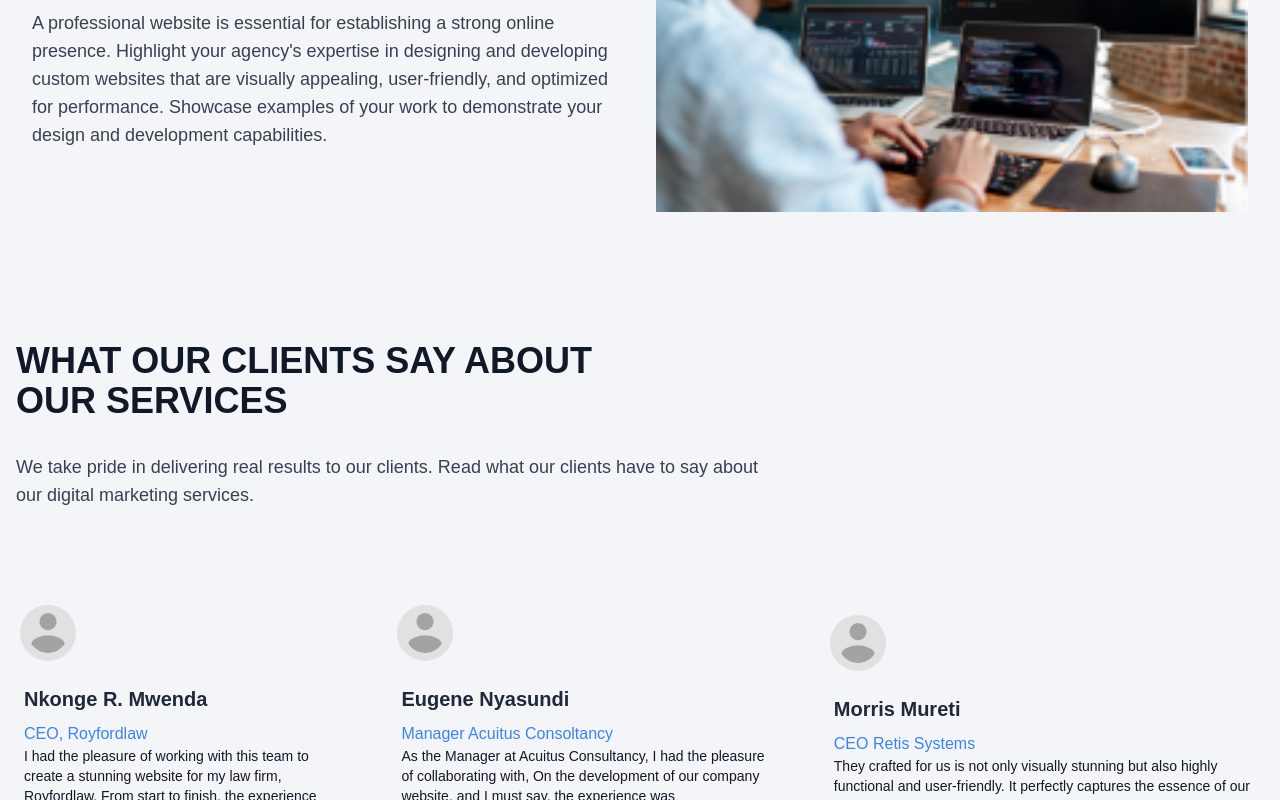
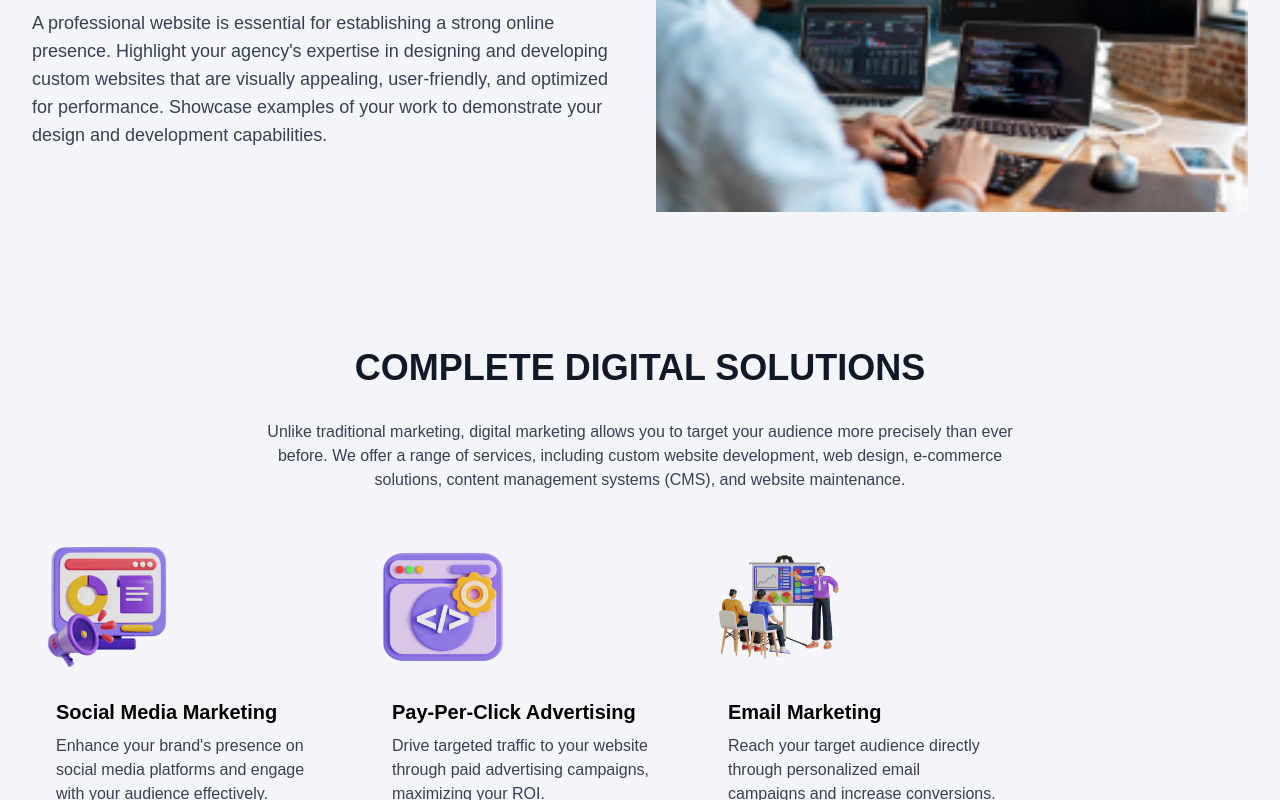
Before and after one commit to Erickadikah/tech, a Next.js app: page / in a window 1280 px wide. Shown: the part 2000-2800 px from the top of the page. Built offline with nearby package versions, Linux system fonts and the light colour scheme.

Commit message:
update services

```diff
--- a/package.json
+++ b/package.json
@@ -10,6 +10,7 @@
   },
   "dependencies": {
     "next": "14.1.0",
+    "next-themes": "^0.2.1",
     "react": "^18",
     "react-dom": "^18",
     "react-icons": "^5.0.1",
--- a/src/components/navbar.jsx
+++ b/src/components/navbar.jsx
@@ -45,16 +45,6 @@ const LandingNavBar = () => {
       {/* Desktop Navigation (Centered) */}
       <ul className="hidden md:flex justify-center items-center gap-8 space-x-4 flex-grow">
         <div className="flex items-center text-lg font-extrabold">
-          {/*<Link href="/">
-            <Image
-              src="/images/MWENDA ROYFORD LOGO-03 (1).png"
-              alt="Logo"
-              className="cursor-pointer"
-              height={40}
-              width={80}
-            />
-  </Link>*/}
-
   </div>
         <li>
           <ScrollLink
@@ -82,7 +72,7 @@ const LandingNavBar = () => {
             className="text-base text-gray-700 hover:underline"
             smooth={true}
             duration={500}
-            id="services"
+            id="Services"
           >
             Services
           </ScrollLink>
@@ -116,7 +106,7 @@ const LandingNavBar = () => {
         href="https://hostmasterskenya.com:2096/"
         >
           <button
-            className="px-10 bg-blue-500 py-2 text-base lg:text-lg xl:text-lg text-white border-r:bg-gradient-to-b from-gray-800 to-gray-900 hover:bg-yellow-600 focus:outline-none rounded-xl focus:bg-yellow-600 transform hover:scale-105 transition-transform flex items-center"
+            className="px-10 bg-blue-500 py-2 text-base lg:text-lg xl:text-lg text-white border-r:bg-gradient-to-b from-gray-800 to-gray-900 hover:bg-yellow-600 focus:outline-none rounded-full focus:bg-yellow-600 transform hover:scale-105 transition-transform flex items-center"
           >
             Get Started
             <LuArrowRight size={20} className="ml-2" />
--- a/src/components/section3.jsx
+++ b/src/components/section3.jsx
@@ -40,7 +40,7 @@ const Section3 = () => {
       className="flex flex-col items-center justify-center min-h-screen bg-[#F3F5F8]"
       id="features"
     >
-      <div className="container mx-auto px-8 mb-10">
+      <div className="container mx-auto lg:px-8 px-4 mb-10">
         <h1 className="lg:text-4xl text-2xl md:text-5xl font-extrabold text-gray-900 leading-tight lg:text-center mb-4 lg:mb-8">
           GET YOUR BUSINESS ONLINE
         </h1>
@@ -103,85 +103,7 @@ const Section3 = () => {
           </div>
         </div>
       )}
-      {/*<div className="container px-8 mb-10">
-        <h1 className="lg:text-4xl text-2xl md:text-5xl font-extrabold text-gray-900 leading-tight mb-4 lg:mb-8 lg:mt-10">
-          COMPLETE DIGITAL SOLUTIONS
-        </h1>
-        <p className="lg:text-lg text-sm text-gray-700 mb-4 lg:mb-10 max-w-screen-md ">
-          Unlike traditional marketing, digital marketing allows you to target
-          your audience more precisely than ever before. We offer a range of
-          services, including custom website development, web design, e-commerce
-          solutions, content management systems (CMS), and website maintenance.
-        </p>
-        <div className="flex flex-wrap gap-4">
-          {/* Social Media Marketing Card *
-          <div className="max-w-xs rounded overflow-hidden shadow-lg bg-white">
-            <img
-              className="w-full"
-              src="/images/social-media-marketing.jpg"
-              alt="Social Media Marketing"
-            />
-            <div className="px-6 py-4">
-              <div className="font-bold text-xl mb-2">
-                Social Media Marketing
-              </div>
-              <p className="text-gray-700 text-base">
-                Enhance your brand's presence on social media platforms and
-                engage with your audience effectively.
-              </p>
-            </div>
-            <div className="px-6 py-4">
-              <button className="w-full px-6 py-3 bg-blue-500 text-white hover:bg-blue-600 focus:outline-none rounded-full">
-                Learn More
-              </button>
-            </div>
-          </div>
-
-          {/* Pay-Per-Click Advertising Card
-          <div className="max-w-xs rounded overflow-hidden shadow-lg bg-white">
-            <img
-              className="w-full"
-              src="/images/2-6.png"
-              alt="Pay-Per-Click Advertising"
-            />
-            <div className="px-6 py-4">
-              <div className="font-bold text-xl mb-2">
-                Pay-Per-Click Advertising
-              </div>
-              <p className="text-gray-700 text-base">
-                Drive targeted traffic to your website through paid advertising
-                campaigns, maximizing your ROI.
-              </p>
-            </div>
-            <div className="px-6 py-4">
-              <button className="w-full px-6 py-3 bg-blue-500 text-white hover:bg-blue-600 focus:outline-none rounded-full">
-                Learn More
-              </button>
-            </div>
-          </div>
-
-          {/* Email Marketing Card
-          <div className="max-w-xs rounded overflow-hidden shadow-lg bg-white">
-            <img
-              className="w-full"
-              src="/images/email-marketing.jpg"
-              alt="Email Marketing"
-            />
-            <div className="px-6 py-4">
-              <div className="font-bold text-xl mb-2">Email Marketing</div>
-              <p className="text-gray-700 text-base">
-                Reach your target audience directly through personalized email
-                campaigns and increase conversions.
-              </p>
-            </div>
-            <div className="px-6 py-4">
-              <button className="w-full px-6 py-3 bg-blue-500 text-white hover:bg-blue-600 focus:outline-none rounded-full">
-                Learn More
-              </button>
-            </div>
-          </div>
-        </div>
-          </div>*/}
+      {/**/}
     </div>
   );
 };
--- /dev/null
+++ b/src/components/services.jsx
@@ -0,0 +1,61 @@
+import React from "react";
+import Image from "next/image";
+
+const Services = () => {
+  return (
+    <div className="lg:h-[70vh] h-auto bg-[rgb(243,245,248)]" id="services">
+      <div className="lg:container lg:mx-auto lg:px-8 px-4 py-8 lg:py-14">
+        <h1 className="text-2xl lg:text-4xl font-extrabold text-gray-900 leading-tight mb-4 lg:text-center lg:mb-8 lg:mt-10">
+          COMPLETE DIGITAL SOLUTIONS
+        </h1>
+        <p className="text-sm lg:text-base text-gray-700 mb-4 lg:mb-10 max-w-screen-md lg:text-center mx-auto">
+          Unlike traditional marketing, digital marketing allows you to target
+          your audience more precisely than ever before. We offer a range of
+          services, including custom website development, web design, e-commerce
+          solutions, content management systems (CMS), and website maintenance.
+        </p>
+        <div className="flex flex-wrap gap-4">
+          <ServiceCard
+            image="/images/1-10.png"
+            alt="Social Media Marketing"
+            title="Social Media Marketing"
+            description="Enhance your brand's presence on social media platforms and engage with your audience effectively."
+          />
+          <ServiceCard
+            image="/images/3-6.png"
+            alt="Pay-Per-Click Advertising"
+            title="Pay-Per-Click Advertising"
+            description="Drive targeted traffic to your website through paid advertising campaigns, maximizing your ROI."
+          />
+          <ServiceCard
+            image="/images/2-6.png"
+            alt="Email Marketing"
+            title="Email Marketing"
+            description="Reach your target audience directly through personalized email campaigns and increase conversions."
+          />
+          <ServiceCard
+            image="/images/graphics.png"
+            alt="Graphic Design"
+            title="Graphic Design"
+            description="Reach your target audience directly through personalized email campaigns and increase conversions."
+          />
+        </div>
+      </div>
+    </div>
+  );
+};
+
+const ServiceCard = ({ image, alt, title, description }) => {
+  return (
+    <div className="max-w-xs rounded overflow-hidden">
+      <Image src={image} alt={alt} width={150} height={50}
+      />
+      <div className="px-6 py-4">
+        <div className="font-bold text-lg lg:text-xl mb-2">{title}</div>
+        <p className="text-gray-700 text-sm lg:text-base">{description}</p>
+      </div>
+    </div>
+  );
+};
+
+export default Services;
--- a/src/pages/_app.js
+++ b/src/pages/_app.js
@@ -1,5 +1,8 @@
 import "@/styles/globals.css";
+import { ThemeProvider } from "next-themes"
 
 export default function App({ Component, pageProps }) {
-  return <Component {...pageProps} />;
+  return (
+      <Component {...pageProps} />
+  );
 }
--- a/src/pages/index.js
+++ b/src/pages/index.js
@@ -7,6 +7,7 @@ import Foot from "../components/foot"
 import Section3 from "../components/section3"
 import Faq from "../components/faq"
 import Testimonials from "../components/testimonial";
+import Services from "../components/services";
 
 export default function Home() {
   return (
@@ -14,6 +15,7 @@ export default function Home() {
     <LandingNavBar />
     <Hero />
     <Section3 />
+    <Services />
     <Testimonials />
     {/*<Section1 />*/}
     {/*<Section2 />*/}
--- a/src/styles/globals.css
+++ b/src/styles/globals.css
@@ -22,50 +22,13 @@ body {
 
 }
 
+
+
 ::-webkit-scrollbar {
   width: 0;
   height: 0;
 }
 
-.contained {
-  /* background-color: transparent; */
-  background-color: #111111;
-  /* background-image: radial-gradient(rgba(0, 0, 0, 0.1) 1px, rgba(229, 229, 247, 0.1) 1px); */
-   background-image: linear-gradient(
-    32deg,
-    rgba(8, 8, 8, 0.74) 30px,
-    transparent
-  );
-  background-size: 60px 60px;
-  width: 100%;
-  height: 100%;
-  background-position: -5px -5px;
-  position: absolute;
-  top: 0;
-  left: 0;
-  z-index: 2;
-
-  @media (min-width: 768px) and (max-width: 1023px) {
-    width: fit-content;
-    height: 100%;
-    top: 0;
-    left: 0;
-    z-index: 2;
-    object-fit: cover;
-
-  }
-
-  @media screen and (max-width: 767px) {
-    width: 100%;
-    height: 100%;
-    top: 0;
-    left: 0;
-    z-index: 2;
-    object-fit: cover;
-
-  }
-
-}
 
 
 @layer utilities {
```
Also changed, not shown: public/images/graphics.png (added), 1 other file (tests, documents, lock files or other folders).
